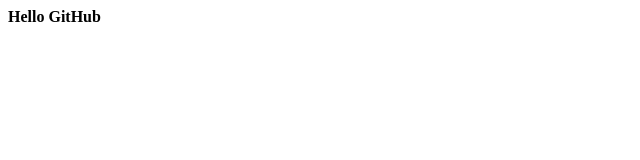
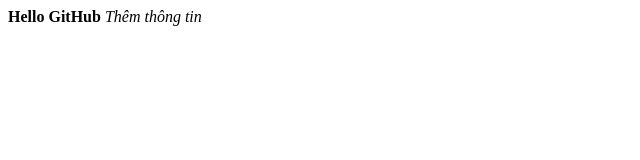
Before and after one commit to phanhoduyphuong/CNTT_K19, a plain HTML site: page index.html in a window 1280 px wide. Shown: the whole page, without its empty margins (0-640 px from the left). Drawn offline with Linux system fonts and the light colour scheme.

Commit message:
Sửa 2 file gioithieu và index

```diff
--- a/index.html
+++ b/index.html
@@ -1,5 +1,6 @@
 <html>
   <body>
     <b>Hello GitHub</b>
+    <i>Thêm thông tin</i>
   </body>
 </html>
```
Also changed, not shown: gioithieu.txt.
